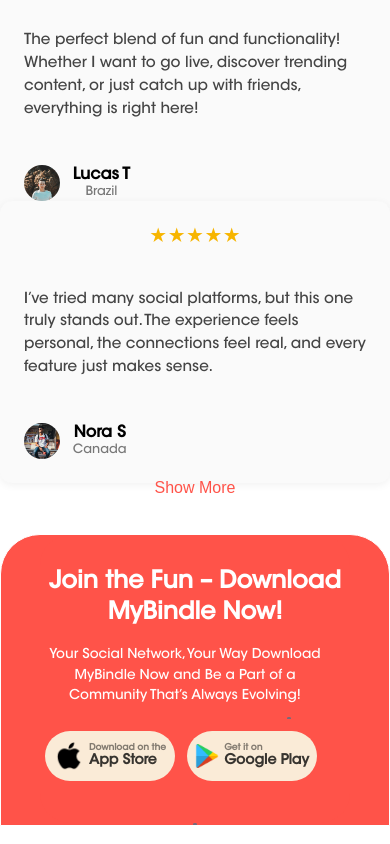
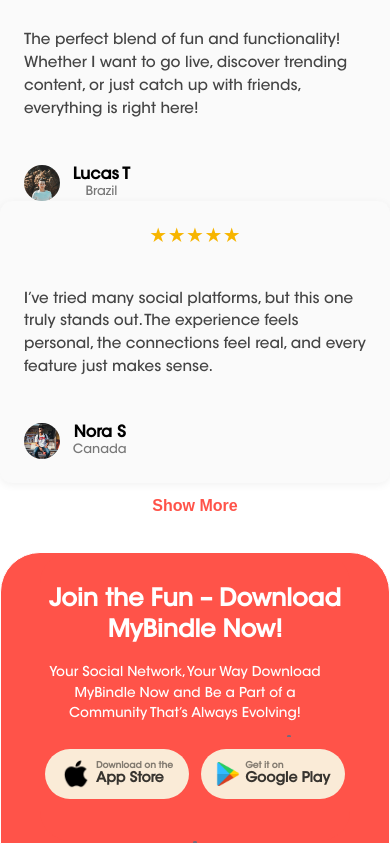
Before and after one commit to Shahnoow/My-Bindle, a Next.js app: page / in a window 390 px wide. Shown: the part 5383-6227 px from the top of the page. Built offline with nearby package versions, Linux system fonts and the light colour scheme.

Commit message:
Initial commit

```diff
--- a/src/styles/Footer.module.css
+++ b/src/styles/Footer.module.css
@@ -217,6 +217,18 @@
     border-radius: 30px;
   }
 
+  .buttonGroup {
+    display: flex;
+    width: 100%;
+    height: 50px;
+    border-radius: 30px;
+    background-color: antiquewhite;
+
+    align-items: center;
+    text-align: center;
+    justify-content: center;
+  }
+
   .device1,
   .device2 {
     width: 0%;
--- a/src/styles/Testimonials.module.css
+++ b/src/styles/Testimonials.module.css
@@ -65,15 +65,22 @@
   color: #777;
 }
 
+.faded {
+  opacity: 0.4;
+  transition: opacity 0.3s ease;
+}
+
 .showMoreButton {
   margin-top: 2rem;
   padding: 0.75rem 1.5rem;
-  background-color: rgba(255, 255, 255, 0);
+  background-color: #ffffff00;
   color: #ff5349;
+  font-weight: 800;
   border: none;
   border-radius: 8px;
   font-size: 1rem;
   cursor: pointer;
+  margin-top: 50px;
 }
 
 @media (max-width: 768px) {
```
